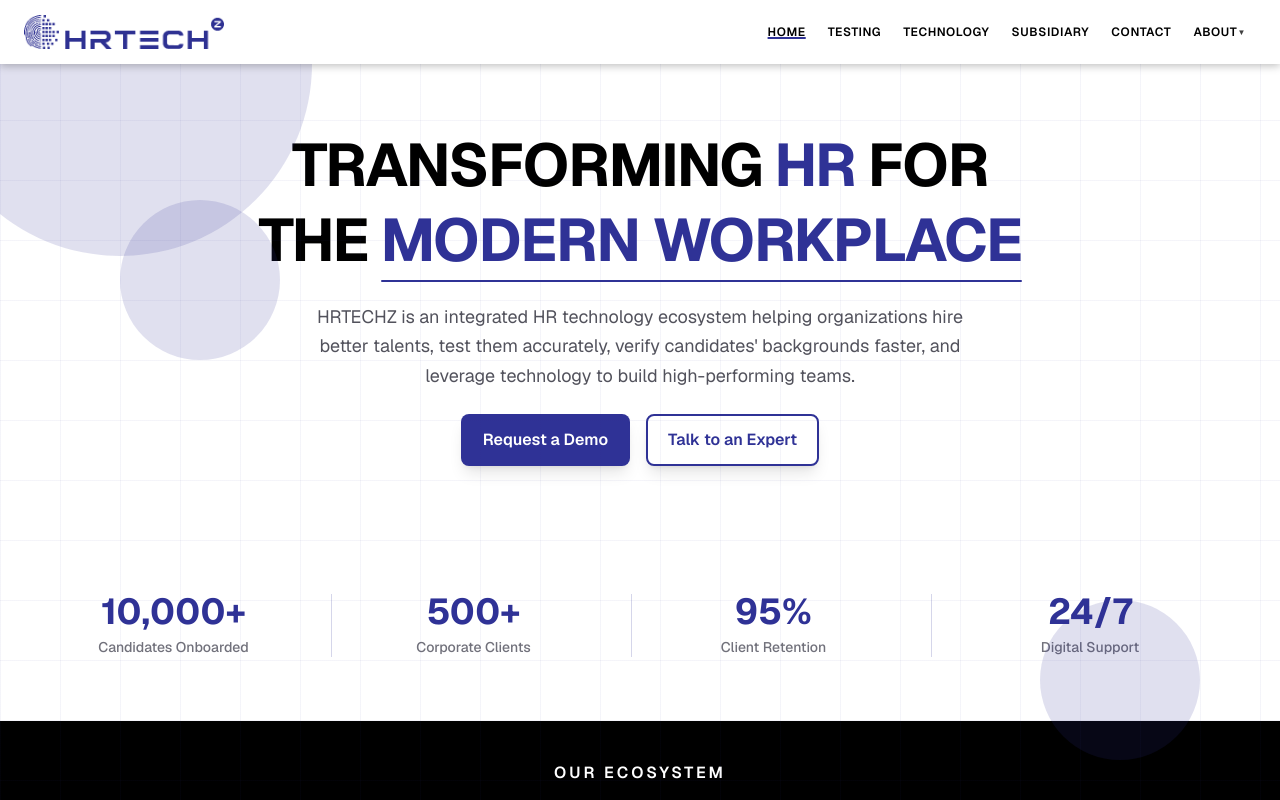
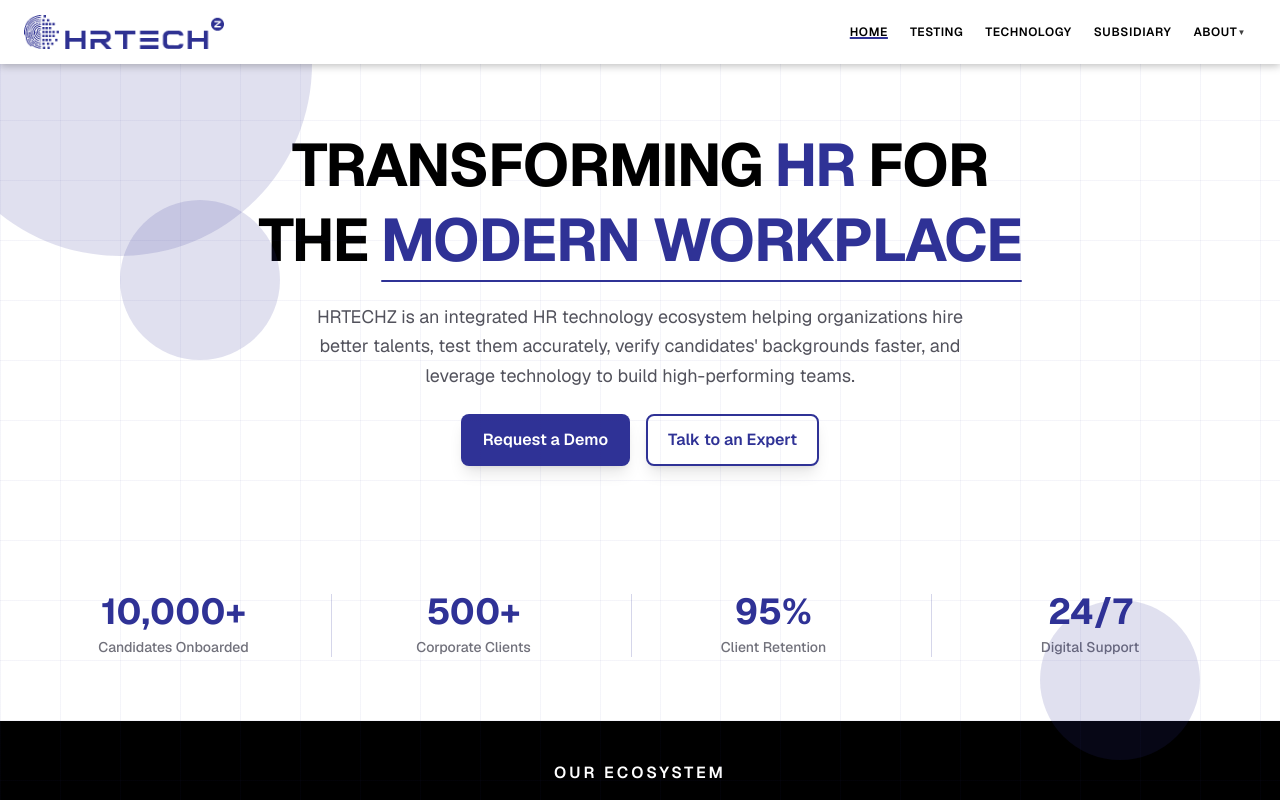
Before and after one commit to CodeOne-X-JFS-ICT/hrtechz, a Next.js app: page / in a window 1280 px wide. Shown: the top 800 px of the page. Built offline with nearby package versions, Linux system fonts and the light colour scheme.

Commit message:
changed contact page into hello page

```diff
--- a/src/components/Navbar.tsx
+++ b/src/components/Navbar.tsx
@@ -12,7 +12,6 @@ const NAV_ITEMS = [
   { label: "PERFORMANCE MANAGEMENT", href: "/performance-management" },*/
   { label: "TECHNOLOGY", href: "/technology" },
   { label: "SUBSIDIARY", href: "/subsidiary" },
-  { label: "CONTACT", href: "/contact" },
   {
     label: "ABOUT",
     href: "/about",
```
Also changed, not shown: src/app/about/hello/page.tsx (renamed from src/app/contact/page.tsx).
